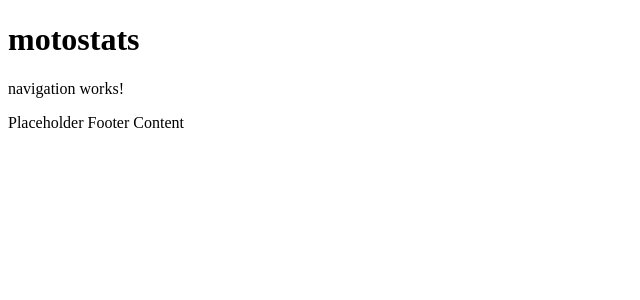
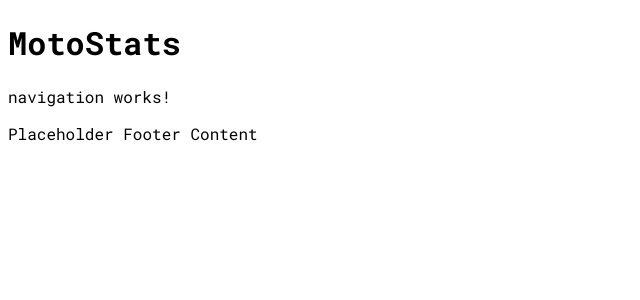
Before and after one commit to jmcgrory/MotoStats, an Angular app: page / in a window 1280 px wide. Shown: the top 300 px of the page, without its empty margins (0-640 px from the left). Built offline with nearby package versions, Linux system fonts and the light colour scheme.

Commit message:
font family chosen

```diff
--- a/src/app/app.component.ts
+++ b/src/app/app.component.ts
@@ -1,6 +1,4 @@
 import { Component } from '@angular/core';
-
-import { HeaderComponent } from './Components/Layout/header/header.component';
 
 @Component({
   selector: 'app-root',
@@ -8,5 +6,5 @@ import { HeaderComponent } from './Components/Layout/header/header.component';
   styleUrls: ['./app.component.scss']
 })
 export class AppComponent {
-  title = 'motostats';
+  title = 'MotoStats';
 }
--- a/src/index.html
+++ b/src/index.html
@@ -3,7 +3,7 @@
 
 <head>
   <meta charset="utf-8">
-  <title>MotoStats - Motorcycle Specifications & Statistics</title>
+  <title>MotoStats | Motorcycle Specifications & Statistics</title>
   <base href="/">
   <meta name="viewport" content="width=device-width, initial-scale=1">
   <link rel="apple-touch-icon" sizes="57x57" href="/assets/icons/apple-icon-57x57.png">
--- a/src/styles.scss
+++ b/src/styles.scss
@@ -1 +1,9 @@
 /* You can add global styles to this file, and also import other style files */
+
+@import url('https://fonts.googleapis.com/css?family=Roboto+Mono:400,700');
+
+* {
+
+    font-family: 'Roboto Mono', monospace;
+
+}
```
